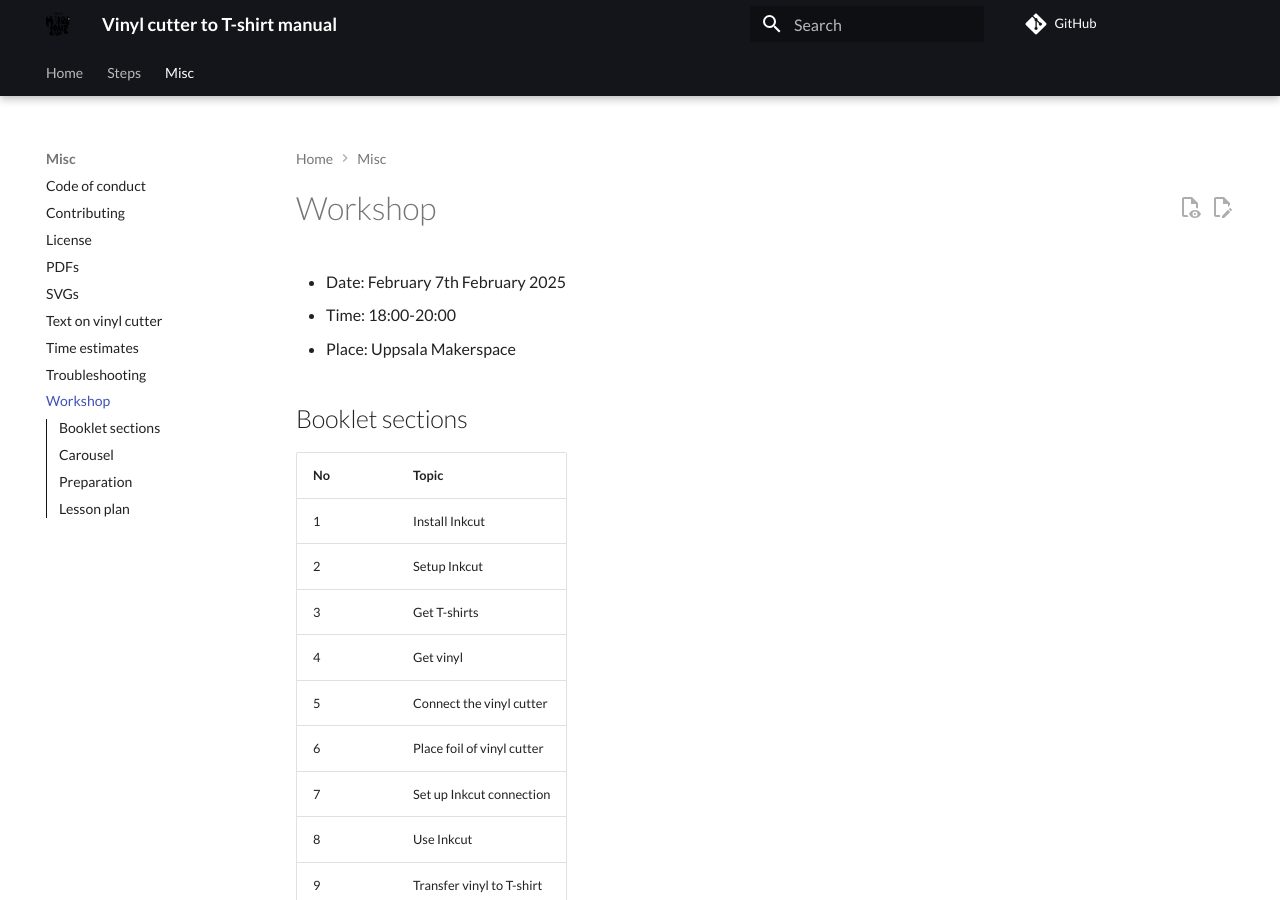
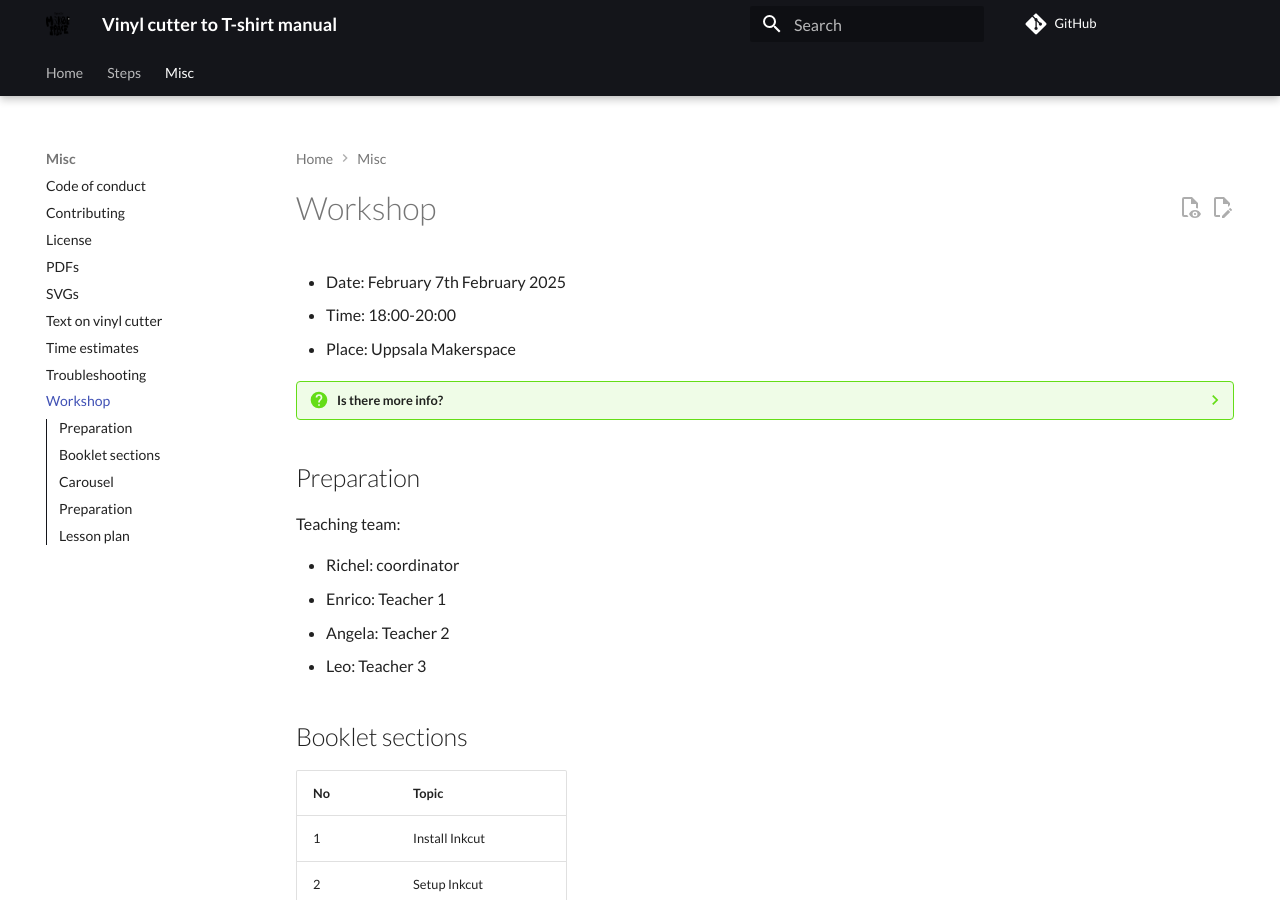
Before and after one commit to uppsala-makerspace/vevor_vinyl_cutter_to_t_shirt_manual, an MkDocs documentation site: the page built from docs/workshop/README.md, in a window 1280 px wide and 900 px high. Built offline with MkDocs 1.6.1 and Material for MkDocs 9.7.7, drawn with Linux system fonts in a browser that asks for light colours; comment, search, counter and statistics services are not loaded.

Commit message:
Update README.md

```diff
--- a/docs/workshop/README.md
+++ b/docs/workshop/README.md
@@ -8,6 +8,19 @@ tags:
 - Date: February 7th February 2025
 - Time: 18:00-20:00
 - Place: Uppsala Makerspace
+
+???- question "Is there more info?"
+
+    Not yet, it will be added later :-)
+
+## Preparation
+
+Teaching team:
+
+- Richel: coordinator
+- Enrico: Teacher 1
+- Angela: Teacher 2
+- Leo: Teacher 3
 
 ## Booklet sections
 
```
